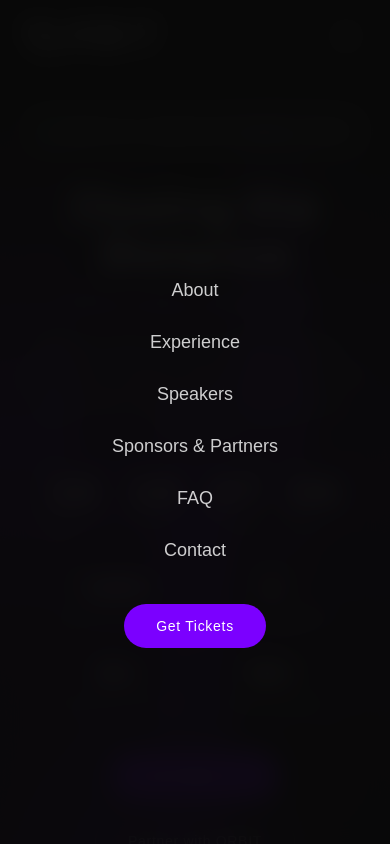
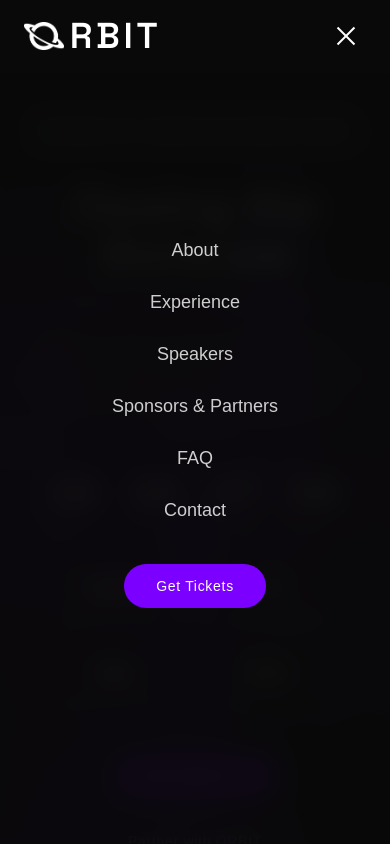
Before and after one commit to GDGBabcockUniversity/orbit, a React (Vite) app: page / in a window 390 px wide. Both pictures are taken after a click on the button 346 px from the left and 36 px from the top of the page. Shown: the top 844 px of the page. Built offline with nearby package versions, Linux system fonts and the light colour scheme; a web font is replaced by a local one.

Commit message:
feat(navbar): improve mobile menu functionality and styling

```diff
--- a/src/components/navbar.tsx
+++ b/src/components/navbar.tsx
@@ -1,4 +1,4 @@
-import { useState } from "react";
+import { useState, useEffect } from "react";
 import { Link, useLocation } from "react-router-dom";
 import { NAV_LINKS } from "../lib/constants";
 import OrbitLogo from "./orbit-logo";
@@ -8,11 +8,22 @@ const Navbar = () => {
   const location = useLocation();
   const isHome = location.pathname === "/";
 
+  useEffect(() => {
+    document.body.style.overflow = mobileOpen ? "hidden" : "";
+    return () => {
+      document.body.style.overflow = "";
+    };
+  }, [mobileOpen]);
+
+  useEffect(() => {
+    setMobileOpen(false);
+  }, [location.pathname]);
+
   return (
     <header className="fixed top-0 inset-x-0 z-50">
-      <nav className="mx-auto flex items-center justify-between px-6 md:px-10 py-4 bg-background/80 backdrop-blur-md border-b border-white/5">
+      <nav className={`relative z-50 mx-auto flex items-center justify-between px-6 md:px-10 py-4 border-b transition-colors ${mobileOpen ? "bg-background border-transparent" : "bg-background/80 backdrop-blur-md border-white/5"}`}>
         {/* Logo */}
-        <Link to="/" className="relative z-10">
+        <Link to="/" onClick={() => setMobileOpen(false)}>
           <OrbitLogo inverted />
         </Link>
 
@@ -49,27 +60,27 @@ const Navbar = () => {
           </a>
         </div>
 
-        {/* Mobile hamburger */}
+        {/* Mobile toggle */}
         <button
           onClick={() => setMobileOpen(!mobileOpen)}
-          className="lg:hidden relative z-10 flex flex-col gap-1.5 p-2 cursor-pointer"
-          aria-label="Toggle menu"
+          className="lg:hidden relative size-10 flex items-center justify-center cursor-pointer"
+          aria-label={mobileOpen ? "Close menu" : "Open menu"}
         >
           <span
-            className={`block w-6 h-0.5 bg-white transition-transform ${mobileOpen ? "rotate-45 translate-y-2" : ""}`}
+            className={`absolute w-6 h-0.5 bg-white transition-all duration-300 ${mobileOpen ? "rotate-45" : "-translate-y-[6px]"}`}
           />
           <span
-            className={`block w-6 h-0.5 bg-white transition-opacity ${mobileOpen ? "opacity-0" : ""}`}
+            className={`absolute w-6 h-0.5 bg-white transition-all duration-300 ${mobileOpen ? "opacity-0" : ""}`}
           />
           <span
-            className={`block w-6 h-0.5 bg-white transition-transform ${mobileOpen ? "-rotate-45 -translate-y-2" : ""}`}
+            className={`absolute w-6 h-0.5 bg-white transition-all duration-300 ${mobileOpen ? "-rotate-45" : "translate-y-[6px]"}`}
           />
         </button>
       </nav>
 
       {/* Mobile menu */}
       {mobileOpen && (
-        <div className="lg:hidden fixed inset-0 top-0 bg-background/95 backdrop-blur-md z-40 flex flex-col items-center justify-center gap-6 pt-20">
+        <div className="lg:hidden fixed inset-0 top-0 bg-background/95 backdrop-blur-md z-40 flex flex-col items-center justify-center gap-6">
           {NAV_LINKS.map((link) =>
             link.href.startsWith("/") ? (
               <Link
```
